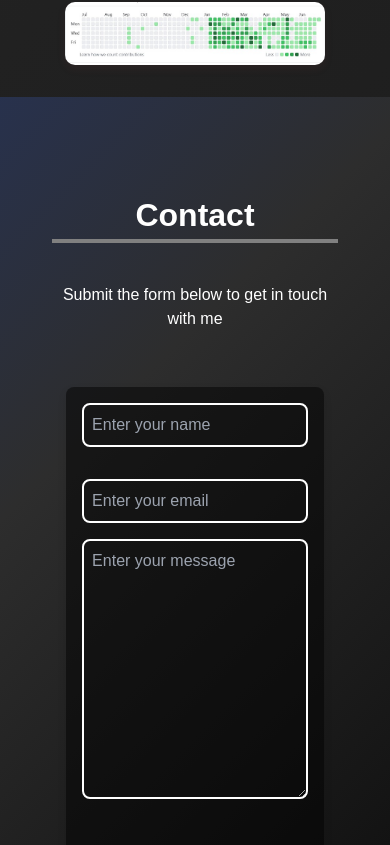
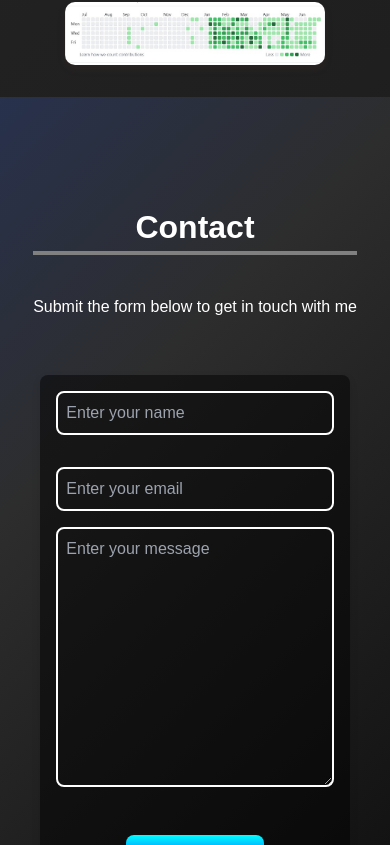
Before and after one commit to Amarjeet113/React-Portfolio, a React (Create React App) app: page / in a window 390 px wide. Shown: the part 9144-9989 px from the top of the page. Built offline with nearby package versions, Linux system fonts and the light colour scheme.

Commit message:
Update Contact.module.css

```diff
--- a/src/components/Contact.module.css
+++ b/src/components/Contact.module.css
@@ -110,22 +110,32 @@ body {
 /* Media Queries for Responsive Design */
 
 @media (max-width: 1024px) {
-  .content {
-    padding: 0 5%;
+    .headingText {
+    font-size: 2rem;
+  }
+
+  .form {
+    max-width: 90%;
+    padding: 1rem;
+  }
+
+  .button {
+    padding: 0.5rem 1rem;
   }
 }
 
 @media (max-width: 768px) {
-  .headingText {
-    font-size: 3rem;
+    .headingText {
+    font-size: 2rem;
   }
 
   .form {
-    max-width: 80%;
+    max-width: 90%;
+    padding: 1rem;
   }
 
-  .content {
-    margin: 8% 5%;
+  .button {
+    padding: 0.5rem 1rem;
   }
 }
 
```
